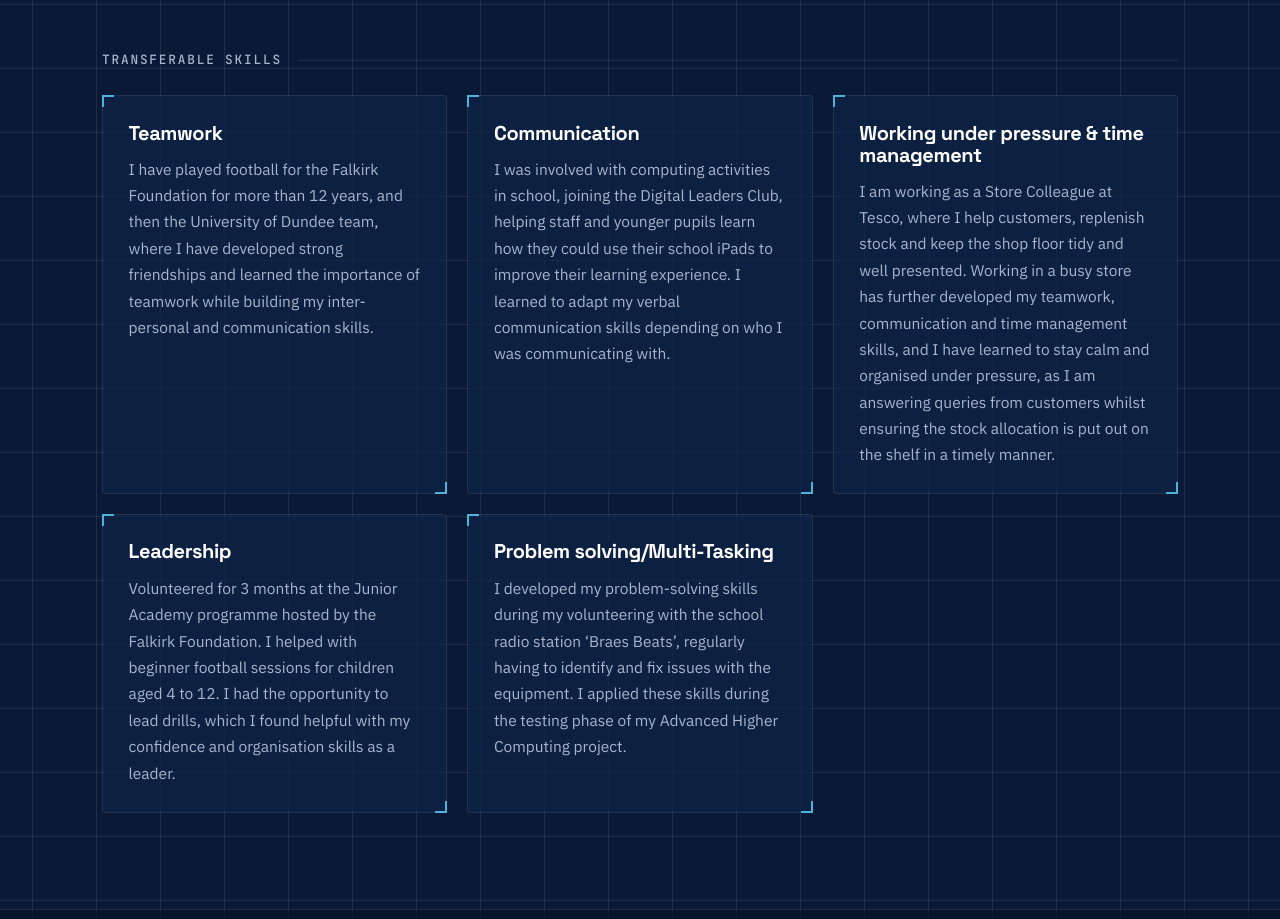
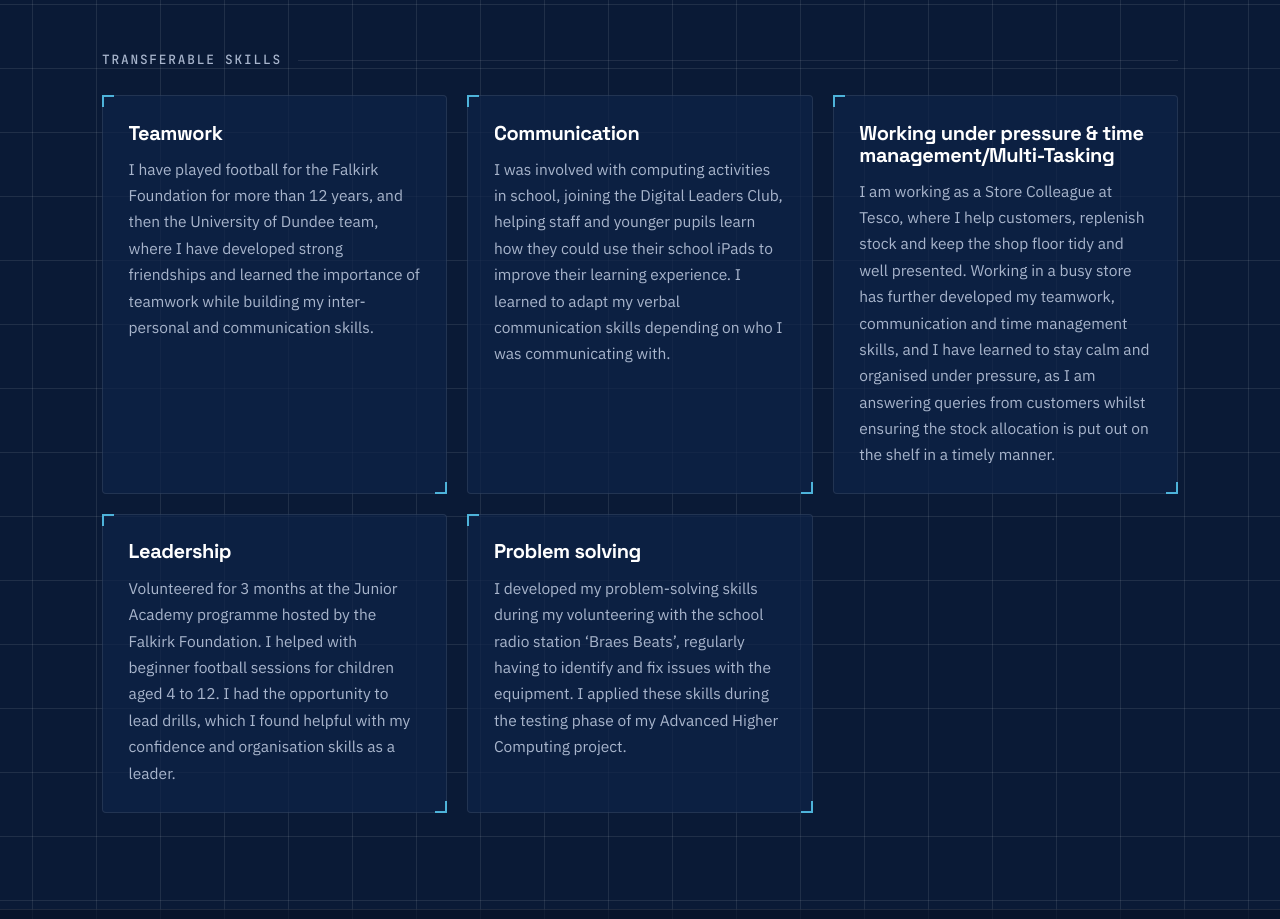
Before and after one commit to CameronHudson7/cameronhudson7.github.io, a plain HTML site: page skills.html in a window 1280 px wide. Shown: the part 2620-3539 px from the top of the page. Drawn offline with Linux system fonts and the light colour scheme.

Commit message:
Add files via upload

```diff
--- a/skills.html
+++ b/skills.html
@@ -151,7 +151,7 @@
             <p>I was involved with computing activities in school, joining the Digital Leaders Club, helping staff and younger pupils learn how they could use their school iPads to improve their learning experience. I learned to adapt my verbal communication skills depending on who I was communicating with.</p>
           </article>
           <article class="panel example rise">
-            <h3>Working under pressure &amp; time management</h3>
+            <h3>Working under pressure &amp; time management/Multi-Tasking</h3>
             <p>I am working as a Store Colleague at Tesco, where I help customers, replenish stock and keep the shop floor tidy and well presented. Working in a busy store has further developed my teamwork, communication and time management skills, and I have learned to stay calm and organised under pressure, as I am answering queries from customers whilst ensuring the stock allocation is put out on the shelf in a timely manner.</p>
           </article>
           <article class="panel example rise">
@@ -159,7 +159,7 @@
             <p>Volunteered for 3 months at the Junior Academy programme hosted by the Falkirk Foundation. I helped with beginner football sessions for children aged 4 to 12. I had the opportunity to lead drills, which I found helpful with my confidence and organisation skills as a leader.</p>
           </article>
           <article class="panel example rise">
-            <h3>Problem solving/Multi-Tasking</h3>
+            <h3>Problem solving</h3>
             <p>I developed my problem-solving skills during my volunteering with the school radio station &lsquo;Braes Beats&rsquo;, regularly having to identify and fix issues with the equipment. I applied these skills during the testing phase of my Advanced Higher Computing project.</p>
           </article>
           </div>
```
